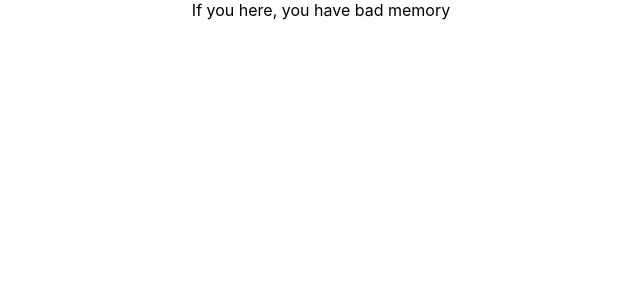
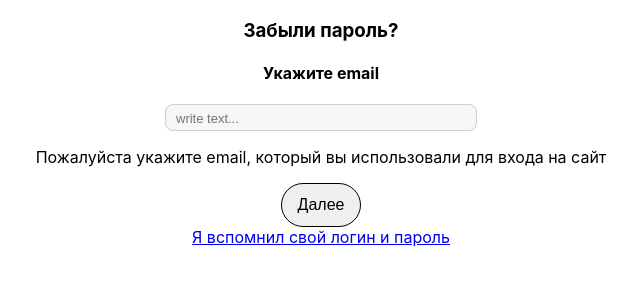
Before and after one commit to denya54/friday-project, a React (Create React App) app: page /password_recovery in a window 1280 px wide. Shown: the top 300 px of the page, without its empty margins (319-959 px from the left). Built offline with nearby package versions, Linux system fonts and the light colour scheme.

Commit message:
add functional pages to recovery password

```diff
--- a/src/App.tsx
+++ b/src/App.tsx
@@ -1,12 +1,13 @@
 import React from 'react';
 import './App.css';
-import {Navigate, NavLink, Route, Routes} from "react-router-dom";
+import {Navigate, Route, Routes} from "react-router-dom";
 import {MainPage} from "./ui/MainPage/MainPage";
 import {Login} from "./ui/Login/Login";
 import {Registration} from "./ui/Registration/Registration";
 import {Error404} from "./ui/Eror404/Error404";
 import {PasswordRecovery} from "./ui/Password/PasswordRecovery";
 import {SetNewPassword} from "./ui/Password/SetNewPassword";
+import {TransitionalPage} from "./ui/Password/TransitionalPage";
 
 const App = () => {
     return (
@@ -19,6 +20,7 @@ const App = () => {
                 <Route path='*' element={<Navigate to={'/404'}/>}/>
                 <Route path={'password_recovery'} element={<PasswordRecovery/>}/>
                 <Route path={'set_new_password'} element={<SetNewPassword/>}/>
+                <Route path={'transitional_page_for_recovery_pass'} element={<TransitionalPage/>}/>
             </Routes>
         </div>
     );
--- a/src/SuperComponents/SuperInputText/SuperInputText.tsx
+++ b/src/SuperComponents/SuperInputText/SuperInputText.tsx
@@ -45,7 +45,7 @@ const SuperInputText: React.FC<SuperInputTextPropsType> = (
     return (
         <>
             <input
-                type={'text'}
+                type={type}
                 placeholder={error ? 'error' : 'write text...'}
                 onChange={onChangeCallback}
                 onKeyPress={onKeyPressCallback}
--- /dev/null
+++ b/src/dal/API.ts
@@ -0,0 +1,45 @@
+import axios from "axios";
+
+const instance = axios.create({
+    baseURL: 'https://neko-back.herokuapp.com/2.0',
+    // baseURL: 'http://localhost:7542/2.0/',
+    withCredentials: true
+})
+
+
+export const ForgotPasswordAPI = {
+
+    forgotPassword (email: string) {
+        return instance.post<ResponseForgotPassword>('/auth/forgot',
+            {
+                email: email,
+                //ПОТОМ ПОМЕНЯТЬ ССЫЛКУ на gitpage.io
+                message: `
+<div style="background-color: lime; padding: 15px">password recovery link: <a href='http://localhost:3000/set_new_password/$token$'>link</a></div>
+`,
+            })
+    },
+    setNewPassword (newPassword: string, resetPasswordToken: string) {
+        return instance.post<ResponseForgotPassword>('/auth/set-new-password',
+            {
+                password: newPassword,
+                resetPasswordToken: resetPasswordToken
+            })
+    },
+
+    checkPing() {
+        return instance.get<ResponseCheckPing>('/ping')
+    }
+}
+
+type ResponseForgotPassword = {
+    info: string
+    error: string
+}
+
+type ResponseCheckPing = {
+    backTime: number
+    frontTime: string
+    info: string
+    ping: number
+}
--- a/src/ui/Password/PasswordRecovery.tsx
+++ b/src/ui/Password/PasswordRecovery.tsx
@@ -1,9 +1,33 @@
+import SuperInputText from "../../SuperComponents/SuperInputText/SuperInputText";
+import SuperButton from "../../SuperComponents/SuperButton/SuperButton";
+import {ChangeEvent, useState} from "react";
+import {ForgotPasswordAPI} from "../../dal/API";
 
 
 export const PasswordRecovery = () => {
+
+    const [emailAddressField, setEmailAddressField] = useState('')
+    const changeEmailAddressField = (e: ChangeEvent<HTMLInputElement>) => setEmailAddressField(e.currentTarget.value)
+
+    const sendEmailToServer = () => {
+        ForgotPasswordAPI.forgotPassword(emailAddressField)
+            .then(res => {
+                alert(res.data.info)
+            })
+
+
+    }
+
     return (
         <div>
-            If you here, you have bad memory
+            <h3>Забыли пароль?</h3>
+            <h4>Укажите email</h4>
+
+            <SuperInputText value={emailAddressField} onChange={changeEmailAddressField}/>
+            <p>Пожалуйста укажите email, который вы использовали для входа на сайт</p>
+            <SuperButton onClick={sendEmailToServer}>Далее</SuperButton>
+            <div><a href={'/login'}>Я вспомнил свой логин и пароль</a></div>
+
         </div>
     )
 }
--- a/src/ui/Password/SetNewPassword.tsx
+++ b/src/ui/Password/SetNewPassword.tsx
@@ -1,8 +1,28 @@
+import SuperInputText from "../../SuperComponents/SuperInputText/SuperInputText";
+import SuperButton from "../../SuperComponents/SuperButton/SuperButton";
+import {ChangeEvent, useState} from "react";
+import {ForgotPasswordAPI} from "../../dal/API";
+
 
 export const SetNewPassword = () => {
+    const [newPasswordField, setNewPasswordField] = useState('')
+    const changeNewPasswordField = (e: ChangeEvent<HTMLInputElement>) => setNewPasswordField(e.currentTarget.value)
+
+    const currentlyURL = ''
+
+    const createNewPasswordHandler = () => {
+        ForgotPasswordAPI.setNewPassword(newPasswordField, currentlyURL)
+            .then(res => {
+                alert(res.data.info)
+            })
+    }
+
     return (
+
         <div>
-            enter your new password and remember it forever
+            <h4>Введите новый пароль и постарайтесь его не забыть)</h4>
+            <SuperInputText value={newPasswordField} onChange={changeNewPasswordField} />
+            <SuperButton onClick={createNewPasswordHandler}>Создать новый пароль</SuperButton>
         </div>
     )
 }
--- /dev/null
+++ b/src/ui/Password/TransitionalPage.tsx
@@ -0,0 +1,10 @@
+
+
+export const TransitionalPage = () => {
+    return (
+        <div>
+            <h4>Проверь свою почту!</h4>
+            <p>Мы отправили на твой email инструкцию с дальнейшими действиями</p>
+        </div>
+    )
+}
```
